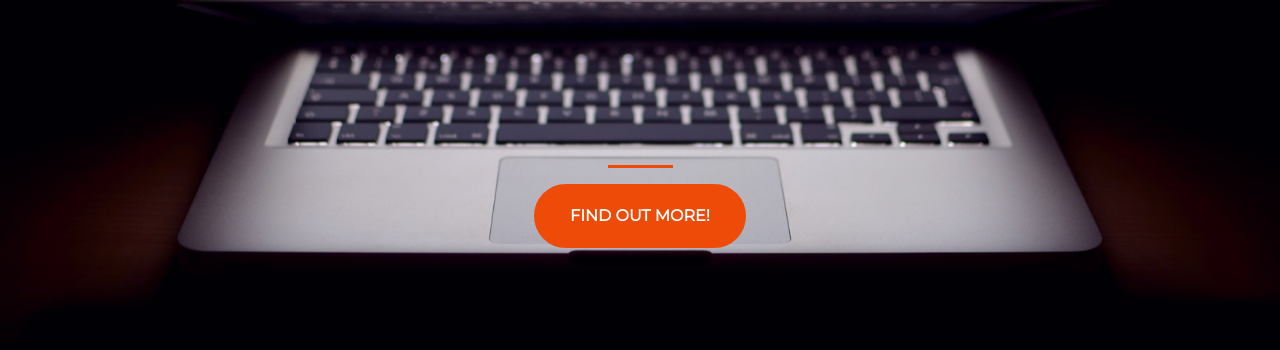
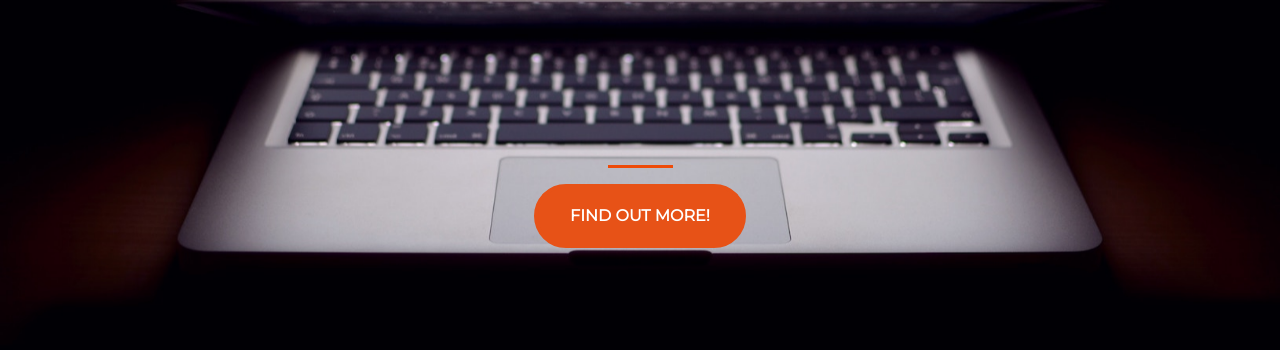
Before and after one commit to 07ayushi/Startup-Landing-Page-, a plain HTML site: page index.html in a window 1280 px wide. In both pictures the pointer is over the button "FIND OUT MORE!". Shown: the part 314-664 px from the top of the page. Drawn offline with nearby package versions, Linux system fonts and the light colour scheme.

Commit message:
Update style.css
changed hover-over colour

```diff
--- a/style.css
+++ b/style.css
@@ -37,8 +37,8 @@ hr{
 }
 
 .btn-danger:hover{
-  background-color: #ee4b08;
-  border-color: #ee4b08;
+  background-color: #e75217;
+  border-color: #e75217;
   border-width: 4px;
 }
 
```
